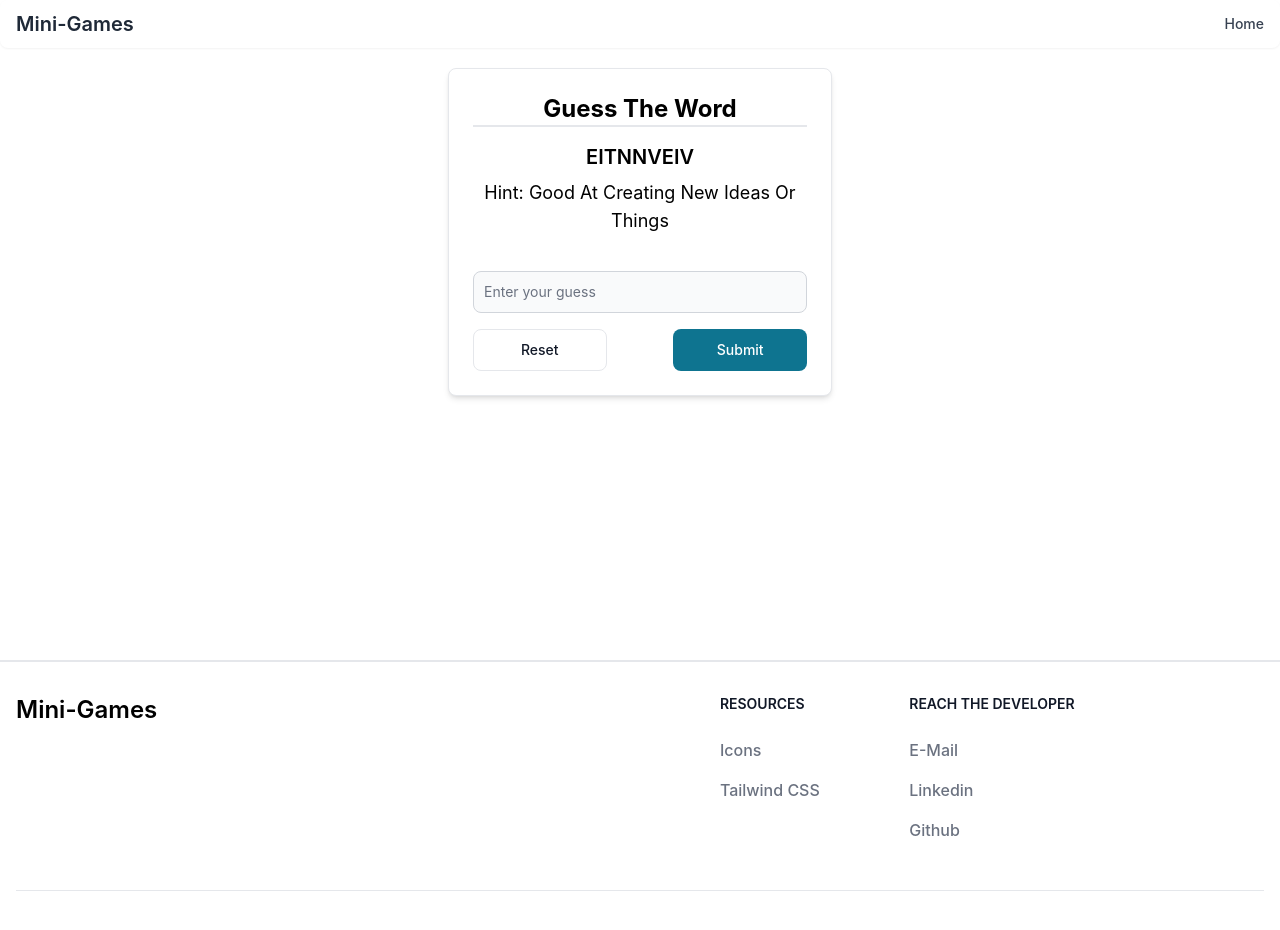
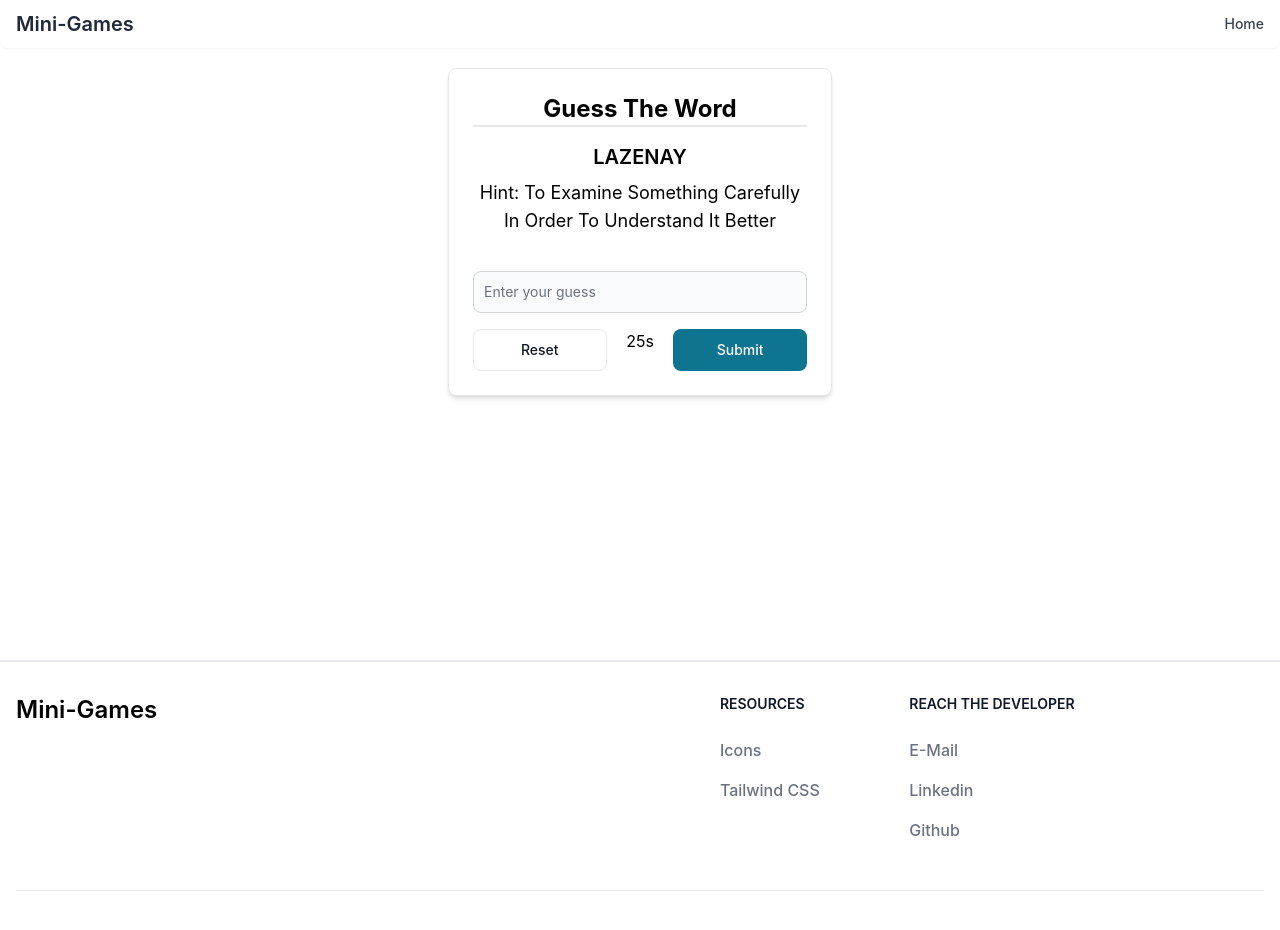
Before and after one commit to develop-with-lalit/mini-games, a React (Create React App) app: page / in a window 1280 px wide. Shown: the top 930 px of the page. Built offline with nearby package versions, Linux system fonts and the light colour scheme.

Commit message:
Word Guesser game is working

```diff
--- a/src/pages/WordGuess.tsx
+++ b/src/pages/WordGuess.tsx
@@ -3,28 +3,62 @@ import { Button, Card, TextInput } from "flowbite-react";
 import { wordData } from "../utils/words";
 
 import WordAndDescriptionView from "../components/WordGuess/WordAndDescription";
-import { useEffect, useState } from "react";
+import { useEffect, useMemo, useRef, useState } from "react";
 
-const getRandomNumber = (limit: number) => {
+const getRandomNumber = (limit: number, exceptions?: number[]) => {
   return Math.floor(Math.random() * limit);
 };
 
 const WordGuess = () => {
-  const [wordNumber, setWordNumber] = useState(0);
-  const [userInput, setUserInput] = useState("");
+  const [timeRemaining, setTimeRemaining] = useState(30);
+  const [wordNumber, setWordNumber] = useState(
+    getRandomNumber(wordData.length)
+  );
+
+  const inputRef = useRef<HTMLInputElement | null>(null);
 
   useEffect(() => {
-    setWordNumber(getRandomNumber(wordData.length));
+    const timers = setInterval(() => {
+      setTimeRemaining((t) => {
+        if (t <= 0) {
+          alert(`Correct word was ${wordData[wordNumber].word}`);
+          handleReset();
+        }
+        return t - 1;
+      });
+    }, 1001);
+
+    return () => {
+      if (timers) {
+        clearInterval(timers);
+      }
+    };
   }, []);
 
   const handleReset = () => {
     setWordNumber(getRandomNumber(wordData.length));
+    inputRef.current && (inputRef.current.value = "");
+    setTimeRemaining(30);
   };
 
   const handleSubmit = (e: any) => {
     e.preventDefault();
-    console.log(e.target[0].value);
+    if (
+      String(e.target[0].value).trim().toLowerCase() ===
+      wordData[wordNumber].word
+    ) {
+      alert("Correct Guess, Keep Going");
+      // ensuring that words are not repeaded
+      handleReset();
+    } else {
+      alert("Wrong Input, Keep Trying till timer lasts");
+    }
   };
+
+  const wordDisplay = useMemo(
+    () => WordAndDescriptionView({ wordInfo: wordData[wordNumber] }),
+    [wordNumber]
+  );
 
   return (
     <div className="mx-auto">
@@ -32,7 +66,7 @@ const WordGuess = () => {
         <div className=" border-b-2 text-center">
           <h2 className="text-2xl font-bold">Guess The Word</h2>
         </div>
-        <WordAndDescriptionView wordInfo={wordData[wordNumber]} />
+        {wordDisplay}
 
         <form className="flex flex-col gap-4" onSubmit={handleSubmit}>
           <div>
@@ -40,10 +74,7 @@ const WordGuess = () => {
               id="answer"
               type="text"
               placeholder="Enter your guess"
-              value={userInput}
-              onChange={(e: any) => {
-                setUserInput(e.target.value);
-              }}
+              ref={inputRef}
               required
             />
           </div>
@@ -56,6 +87,7 @@ const WordGuess = () => {
             >
               Reset
             </Button>
+            <div className="w-1/5 text-center">{timeRemaining}s</div>
             <Button className=" w-2/5" type="submit">
               Submit
             </Button>
--- a/src/utils/words.ts
+++ b/src/utils/words.ts
@@ -10,6 +10,7 @@ export const wordData: WordAndDescription[] = [
     description: "having a strong desire to achieve success",
   },
   { word: "diligent", description: "showing careful and persistent work" },
+
   {
     word: "enthusiastic",
     description: "having or showing intense interest or excitement",
```
